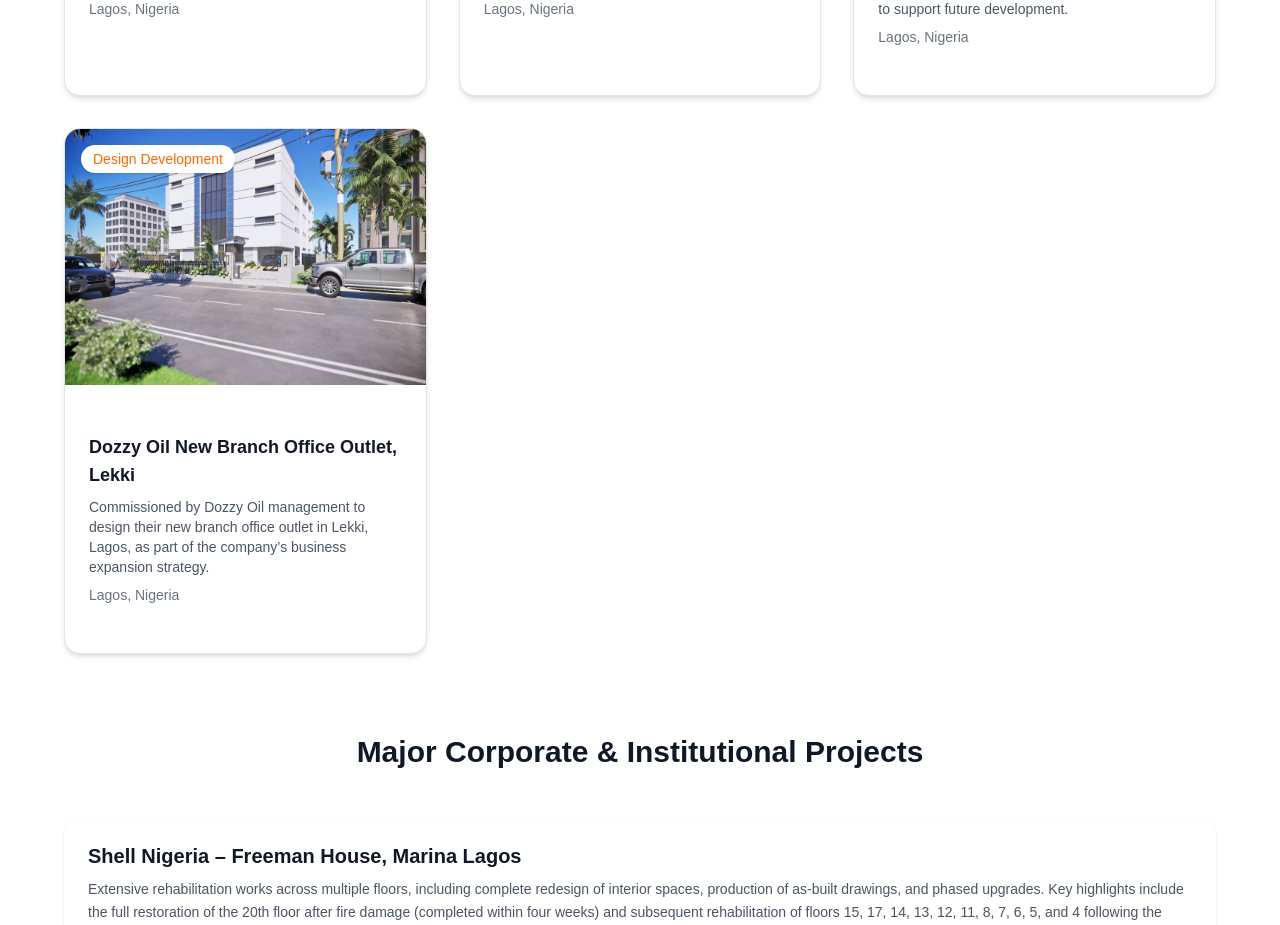
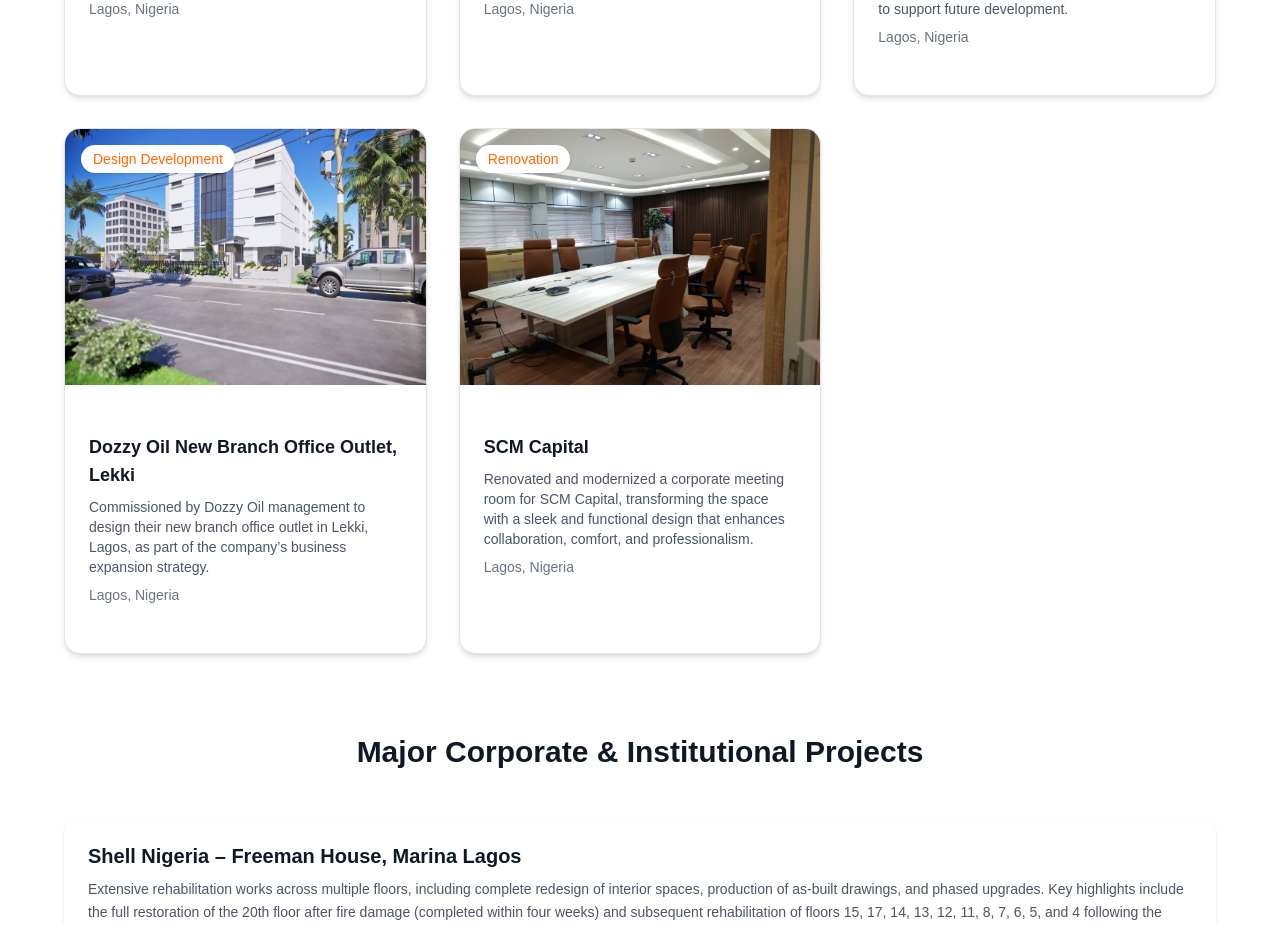
Before and after one commit to chimaOkwuokei/sheltarc-website, a React (Vite) app in the folder frontend-ts-app/: page / in a window 1280 px wide. Shown: the part 2880-3805 px from the top of the page. Built offline with nearby package versions, Linux system fonts and the light colour scheme.

Commit message:
feat: added a project

```diff
--- a/frontend-ts-app/index.html
+++ b/frontend-ts-app/index.html
@@ -5,7 +5,6 @@
   <meta charset="UTF-8" />
   <meta name="google-site-verification" content="CtvSW563XJd4jNkxk5SBBhs2ez_x5_lXLIgv_dGZl8U" />
   <link rel="icon" href="/logo.jpg" type="image/jpeg" />
-
   <!-- Viewport -->
   <meta name="viewport" content="width=device-width, initial-scale=1.0" />
 
--- a/frontend-ts-app/src/pages/project/index.tsx
+++ b/frontend-ts-app/src/pages/project/index.tsx
@@ -58,6 +58,14 @@ export default function Project() {
       title: "Dozzy Oil New Branch Office Outlet, Lekki",
       description:
         "Commissioned by Dozzy Oil management to design their new branch office outlet in Lekki, Lagos, as part of the company’s business expansion strategy.",
+      location: "Lagos, Nigeria",
+    },
+    {
+      category: "Renovation",
+      image: "/project7.jpg",
+      title: "SCM Capital",
+      description:
+        "Renovated and modernized a corporate meeting room for SCM Capital, transforming the space with a sleek and functional design that enhances collaboration, comfort, and professionalism.",
       location: "Lagos, Nigeria",
     },
   ]
```
Also changed, not shown: frontend-ts-app/public/project7.jpg (added), 1 other file (tests, documents, lock files or other folders).
